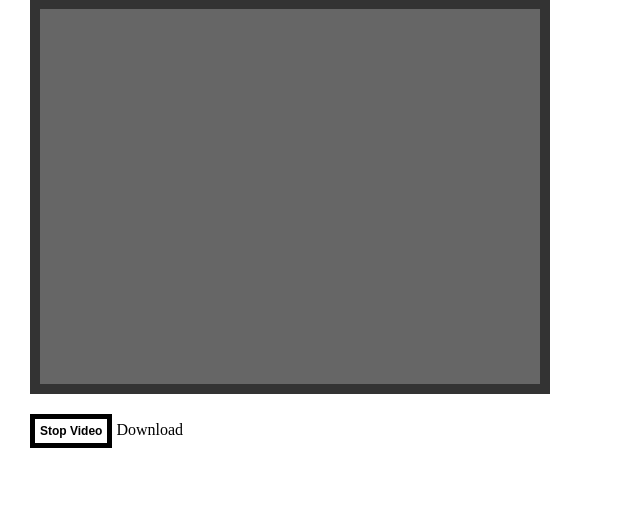
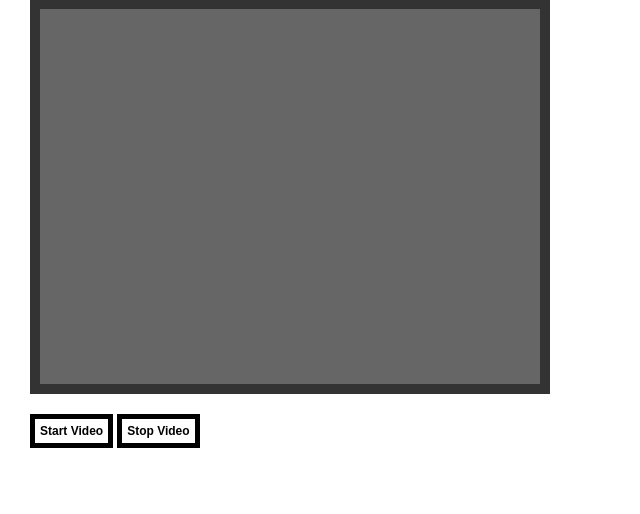
Before and after one commit to Dheeraj2407/Face-web, a Django app: page /test/ in a window 1280 px wide. Shown: the part 89-603 px from the top of the page, without its empty margins (0-640 px from the left). Run offline with Django 3.2, Linux system fonts and the light colour scheme.

Commit message:
Added start video button

```diff
--- a/faceweb/faceapp/templates/registration/test.html
+++ b/faceweb/faceapp/templates/registration/test.html
@@ -51,13 +51,16 @@
 <video autoplay="true" id="videoElement">
 </video>
 </div>
+<button id='start'>Start Video</button>
 <button id="stop">Stop Video</button>
-<a id='download'>Download</a>
+<a id='download'></a>
 <script>
     var video = document.querySelector("#videoElement");
     var stopVideo = document.querySelector("#stop");
     var shouldStop = false;
     var downloadLink = document.querySelector('#download');
+    var startvideo = document.querySelector("#start");
+    startvideo.addEventListener('click',function(e) {
       if (navigator.mediaDevices.getUserMedia) {
         navigator.mediaDevices.getUserMedia({ video: true })
           .then(function (stream) {
@@ -78,6 +81,7 @@
             mediaRecorder.addEventListener('stop', function() {
               downloadLink.href = URL.createObjectURL(new Blob(recordedChunks));
               downloadLink.download = 'acetest.webm';
+              downloadLink.innerHTML="Download";
             });
 
             mediaRecorder.start();
@@ -100,6 +104,7 @@
             console.log("Something went wrong!");
           });
         }
+    });
   </script>
 </body>
 </html>
```
Lines whose indentation alone changed are shown as unchanged.
